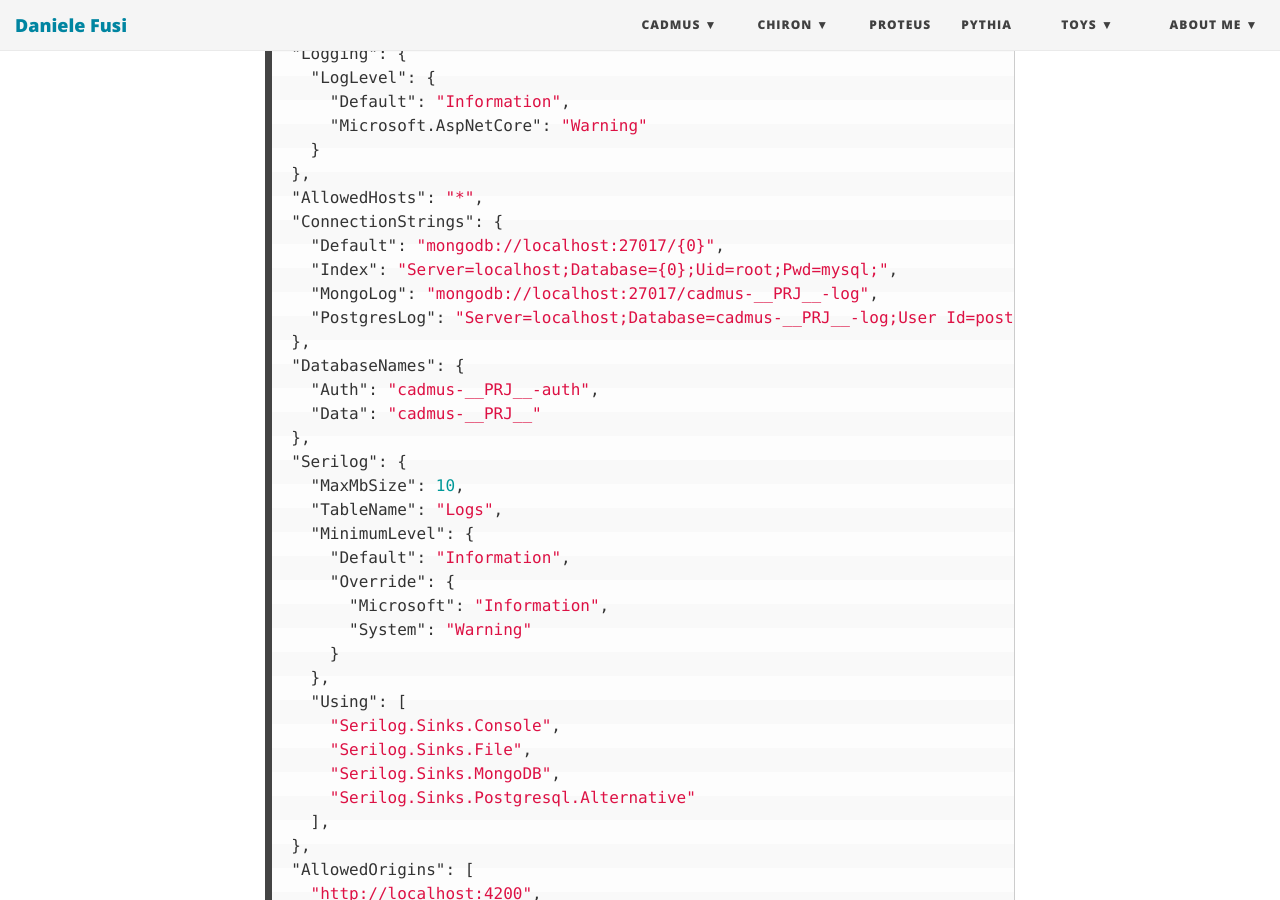
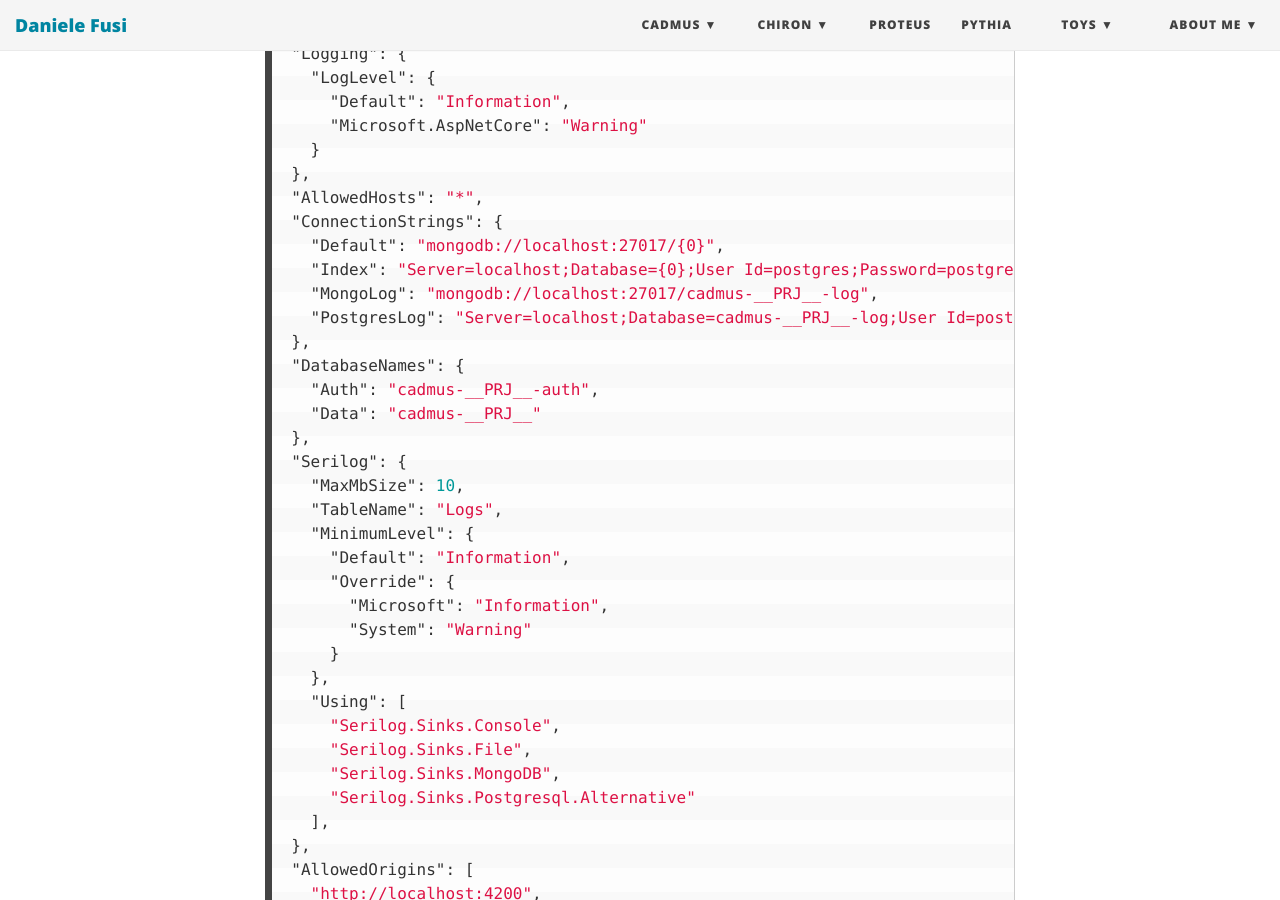
Before and after one commit to Myrmex/overview, a Jekyll site: the page built from cadmus/dev/backend/api.md, in a window 1280 px wide and 900 px high, scrolled down 2352 px. Built offline with Jekyll 4.4.1, drawn with Linux system fonts in a browser that asks for light colours; nearby versions of some CDN libraries.

Commit message:
Update api.md

```diff
--- a/cadmus/dev/backend/api.md
+++ b/cadmus/dev/backend/api.md
@@ -84,7 +84,7 @@ Add these settings to `appsettings.json` (replace `__PRJ__` with your project's
   "AllowedHosts": "*",
   "ConnectionStrings": {
     "Default": "mongodb://localhost:27017/{0}",
-    "Index": "Server=localhost;Database={0};Uid=root;Pwd=mysql;",
+    "Index": "Server=localhost;Database={0};User Id=postgres;Password=postgres;Include Error Detail=True",
     "MongoLog": "mongodb://localhost:27017/cadmus-__PRJ__-log",
     "PostgresLog": "Server=localhost;Database=cadmus-__PRJ__-log;User Id=postgres;Password=postgres;Include Error Detail=True"
   },
```
